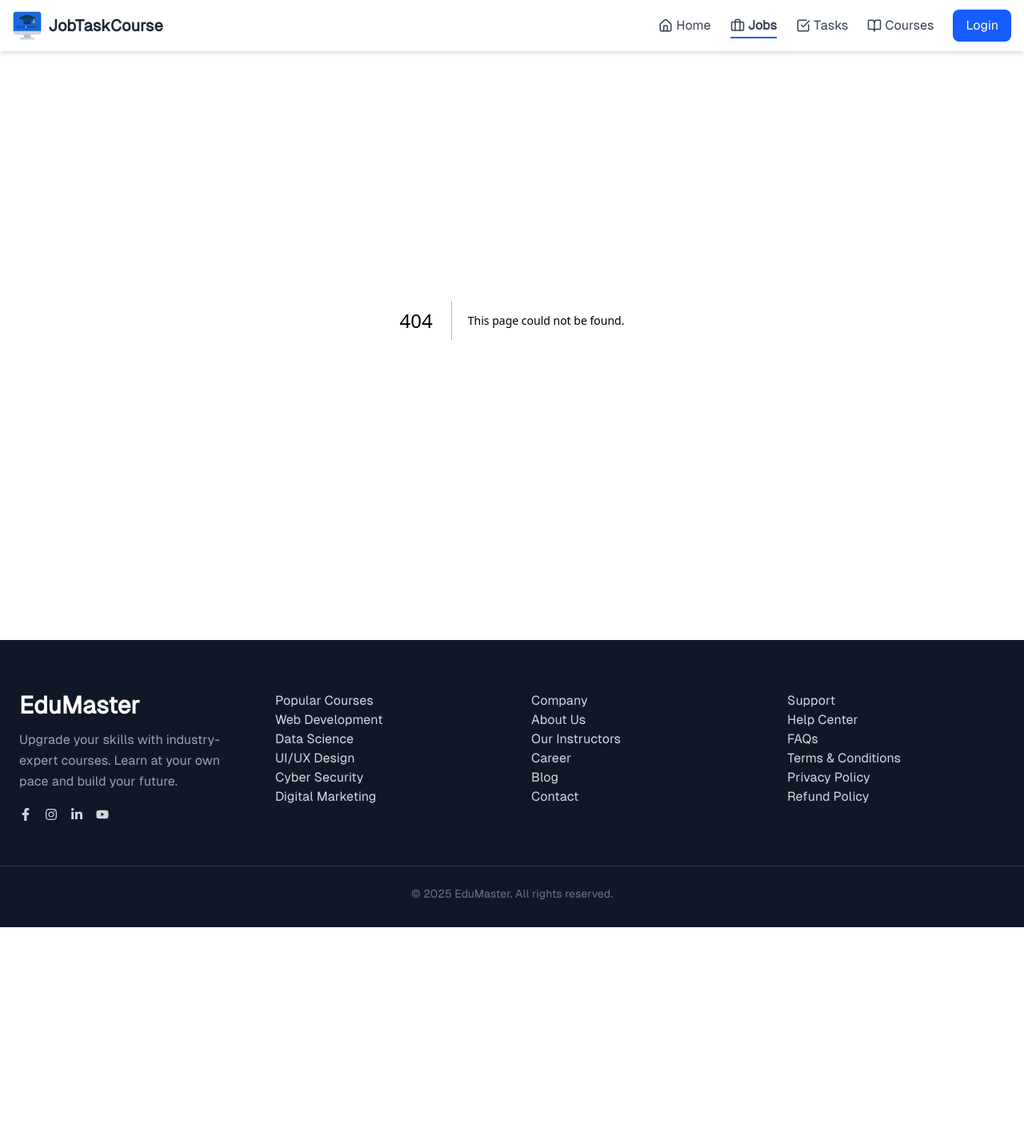
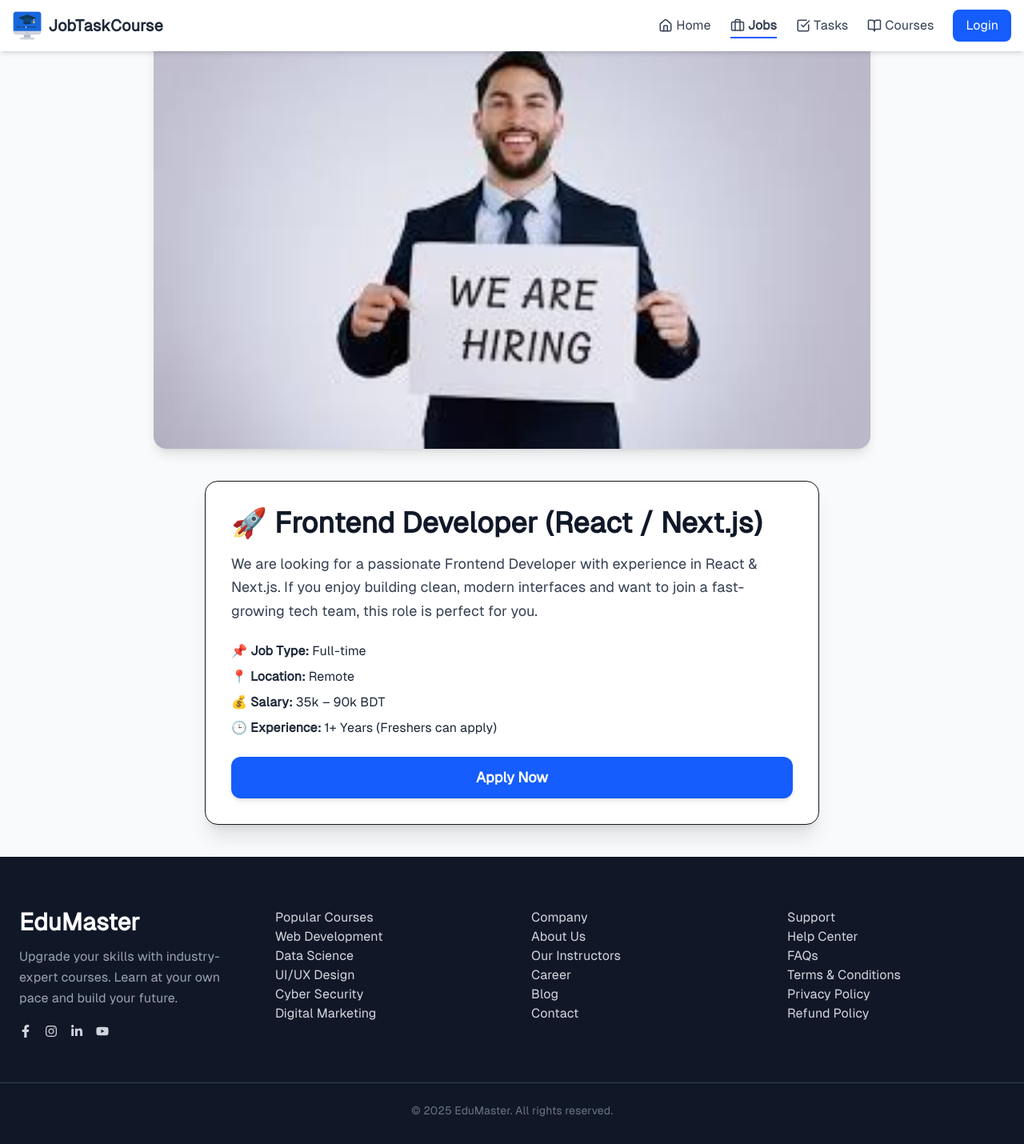
Before and after one commit to abdulalim1010/job-task-course, a Next.js app: page /jobs in a window 1280 px wide. Before the commit this address had no page. Shown: the whole page at 80% size. Before the commit the page ends 1159 px from the top, so only its background shows below. Built offline with nearby package versions, Linux system fonts and the light colour scheme.

Commit message:
add job post

```diff
--- a/package.json
+++ b/package.json
@@ -17,6 +17,7 @@
     "framer-motion": "^12.23.25",
     "jsonwebtoken": "^9.0.2",
     "jwt-decode": "^4.0.0",
+    "lottie-react": "^2.4.1",
     "lucide-react": "^0.555.0",
     "mongodb": "^7.0.0",
     "mongoose": "^9.0.0",
--- /dev/null
+++ b/src/app/jobs/page.jsx
@@ -0,0 +1,57 @@
+"use client";
+
+import { useRouter } from "next/navigation";
+import Image from "next/image";
+
+export default function JobPage() {
+  const router = useRouter();
+
+  const handleApply = () => {
+    router.push("/auth/login"); // লগইনে পাঠাবে
+  };
+
+  return (
+    <div className="min-h-screen bg-gray-50 flex flex-col items-center p-10">
+
+      {/* Top Large Image */}
+      <div className="w-full max-w-4xl mb-10">
+        <Image
+          src="/job.jfif"   // 🚀 PUBLIC FOLDER IMAGE
+          alt="Job Banner"
+          width={1600}
+          height={900}
+          className="rounded-2xl shadow-lg w-full"
+        />
+      </div>
+
+      {/* Job Card */}
+      <div className="bg-white shadow-xl rounded-2xl p-8 max-w-3xl w-full border">
+        <h1 className="text-4xl font-bold text-gray-900 mb-4">
+          🚀 Frontend Developer (React / Next.js)
+        </h1>
+
+        <p className="text-gray-700 text-lg mb-6 leading-relaxed">
+          We are looking for a passionate Frontend Developer with experience
+          in React & Next.js. If you enjoy building clean, modern interfaces
+          and want to join a fast-growing tech team, this role is perfect for you.
+        </p>
+
+        <div className="space-y-2 text-gray-800 mb-6">
+          <p>📌 <b>Job Type:</b> Full-time</p>
+          <p>📍 <b>Location:</b> Remote</p>
+          <p>💰 <b>Salary:</b> 35k – 90k BDT</p>
+          <p>🕒 <b>Experience:</b> 1+ Years (Freshers can apply)</p>
+        </div>
+
+        {/* Apply Button */}
+        <button
+          onClick={handleApply}
+          className="w-full py-3 bg-blue-600 text-white font-semibold rounded-xl text-lg
+                     hover:bg-blue-700 transition-all duration-200 shadow-md"
+        >
+          Apply Now
+        </button>
+      </div>
+    </div>
+  );
+}
```
Also changed, not shown: public/job.jfif (added), 1 other file (tests, documents, lock files or other folders).
